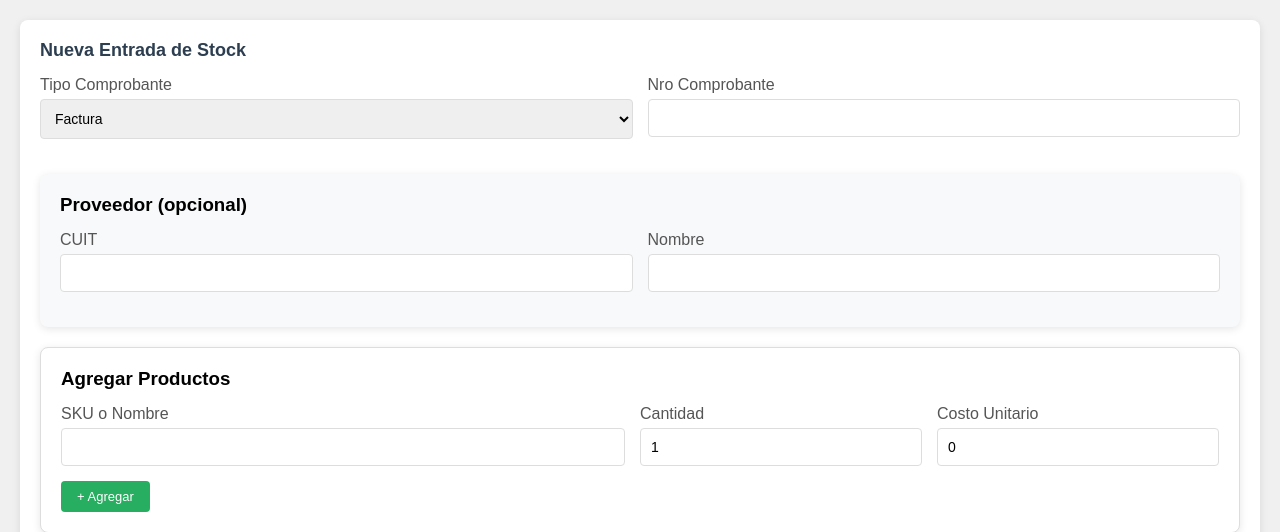
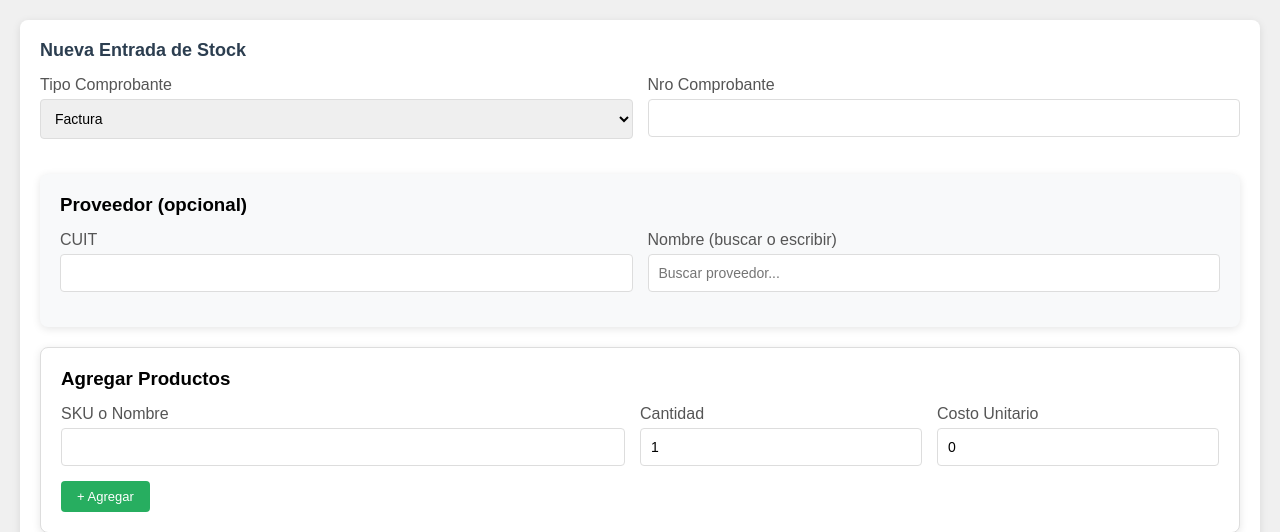
Before and after one commit to asubelza/Stock-excel, a Flask app: page /nueva_entrada in a window 1280 px wide. Shown: the part 61-593 px from the top of the page. Run offline with Flask 3, Linux system fonts and the light colour scheme; the visitor is signed in with stand-in values (Sample User, id 1).

Commit message:
feat: busqueda desplegable para proveedores, mejora estilo resultados

```diff
--- a/templates/base.html
+++ b/templates/base.html
@@ -40,9 +40,22 @@
         .col-3 { flex: 3; }
         .search-box { display: flex; gap: 10px; margin-bottom: 15px; }
         .search-box input { flex: 1; padding: 10px; border: 1px solid #ddd; border-radius: 4px; }
-        .resultados { border: 1px solid #ddd; max-height: 150px; overflow-y: auto; background: white; display: none; }
-        .resultados div { padding: 8px; cursor: pointer; border-bottom: 1px solid #eee; }
-        .resultados div:hover { background: #f0f0f0; }
+        .resultados {
+            border: 1px solid #ddd;
+            max-height: 200px;
+            overflow-y: auto;
+            background: white;
+            display: none;
+            position: absolute;
+            z-index: 1000;
+            width: 100%;
+            box-shadow: 0 4px 10px rgba(0,0,0,0.15);
+            border-radius: 4px;
+        }
+        .resultados div { padding: 10px; cursor: pointer; border-bottom: 1px solid #eee; font-size: 13px; }
+        .resultados div:hover { background: #3498db; color: white; }
+        .resultados-container { position: relative; }
+        .resultados-container input { width: 100%; }
         .items-table { margin: 15px 0; }
         .totales { background: #f8f9fa; padding: 15px; border-radius: 8px; text-align: right; font-size: 16px; }
         .error { color: #e74c3c; padding: 10px; background: #fadbd8; border-radius: 4px; margin-bottom: 15px; }
--- a/templates/nueva_entrada.html
+++ b/templates/nueva_entrada.html
@@ -32,16 +32,18 @@
             <div class="col">
                 <div class="form-group">
                     <label>CUIT</label>
-                    <input type="text" id="prov_cuit">
+                    <input type="text" id="prov_cuit" readonly>
                 </div>
             </div>
             <div class="col">
                 <div class="form-group">
-                    <label>Nombre</label>
-                    <input type="text" id="prov_nombre">
+                    <label>Nombre (buscar o escribir)</label>
+                    <input type="text" id="prov_nombre_buscar" onkeyup="buscar_proveedores()" autocomplete="off" placeholder="Buscar proveedor...">
+                    <div id="prov_resultados" class="resultados"></div>
                 </div>
             </div>
         </div>
+        <input type="hidden" id="prov_nombre">
     </div>
 
     <div class="card" style="background:#fff; border:1px solid #ddd;">
@@ -127,6 +129,36 @@ function seleccionar_producto(sku, nombre, stock) {
     document.getElementById('prod_resultados').style.display = 'none';
 }
 
+function buscar_proveedores() {
+    const q = document.getElementById('prov_nombre_buscar').value;
+    if (q.length < 2) {
+        document.getElementById('prov_resultados').style.display = 'none';
+        return;
+    }
+
+    fetch('/stock/api/proveedores?q=' + encodeURIComponent(q))
+        .then(r => r.json())
+        .then(data => {
+            const div = document.getElementById('prov_resultados');
+            if (data.length === 0) {
+                div.innerHTML = '<div style="padding:8px; color:#999;">Sin resultados - escriba manualmente</div>';
+            } else {
+                div.innerHTML = data.map(p =>
+                    '<div onclick="seleccionar_proveedor(\'' + (p.cuit || '') + '\',\'' + p.nombre.replace(/'/g, "\\'") + '\')">' +
+                    (p.cuit ? p.cuit + ' - ' : '') + p.nombre + '</div>'
+                ).join('');
+            }
+            div.style.display = 'block';
+        });
+}
+
+function seleccionar_proveedor(cuit, nombre) {
+    document.getElementById('prov_cuit').value = cuit;
+    document.getElementById('prov_nombre_buscar').value = nombre;
+    document.getElementById('prov_nombre').value = nombre;
+    document.getElementById('prov_resultados').style.display = 'none';
+}
+
 function agregar_item() {
     const texto = document.getElementById('prod_sku').value;
     const parts = texto.split(' - ');
@@ -185,7 +217,7 @@ function confirmar_entrada() {
             nro_comp: document.getElementById('entrada_nro').value,
             tipo_comp: document.getElementById('entrada_tipo').value,
             proveedor_cuit: document.getElementById('prov_cuit').value,
-            proveedor_nombre: document.getElementById('prov_nombre').value,
+            proveedor_nombre: document.getElementById('prov_nombre').value || document.getElementById('prov_nombre_buscar').value,
             items: items
         })
     }).then(r => r.json()).then(data => {
--- a/web_app.py
+++ b/web_app.py
@@ -790,6 +790,22 @@ def api_producto():
         db.session.rollback()
         return jsonify({'ok': False, 'msg': str(e)}), 500
 
+@app.route('/api/proveedores')
+@login_required
+def api_proveedores():
+    """Listar proveedores"""
+    query = request.args.get('q', '')
+    if query:
+        proveedores = Proveedor.query.filter(
+            (Proveedor.nombre.contains(query)) | (Proveedor.cuit.contains(query))
+        ).limit(20).all()
+    else:
+        proveedores = Proveedor.query.limit(20).all()
+    return jsonify([{
+        'id': p.id, 'nombre': p.nombre, 'cuit': p.cuit or '',
+        'direccion': p.direccion or '', 'telefono': p.telefono or ''
+    } for p in proveedores])
+
 @app.route('/api/proveedor', methods=['POST'])
 @login_required
 def api_proveedor():
```
